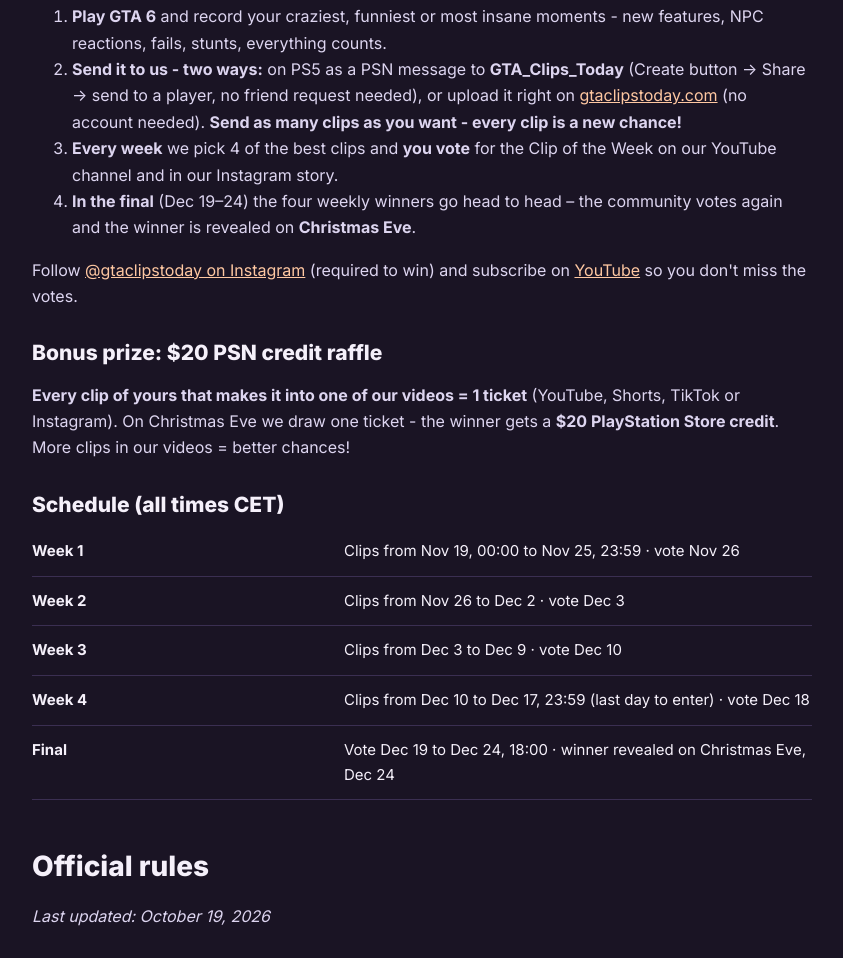
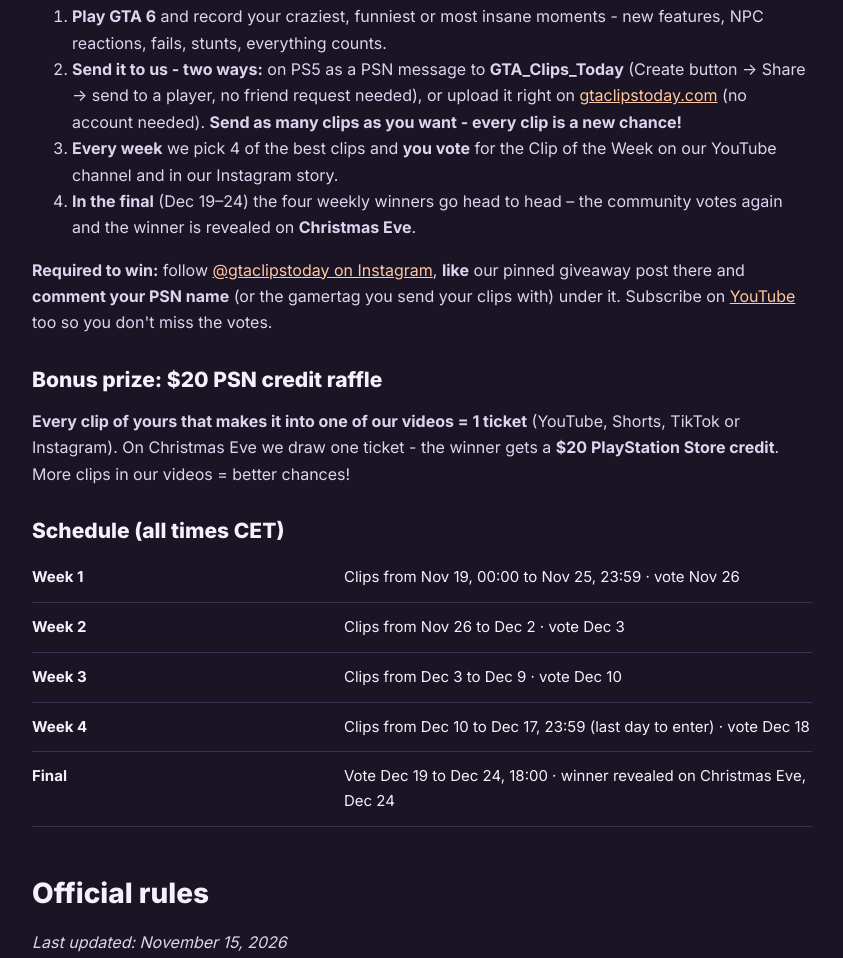
Before and after one commit to gtaclipstoday/website, a plain HTML site: page giveaway.html in a window 1280 px wide. Shown: the part 953-1911 px from the top of the page, without its empty margins (92-935 px from the left). Drawn offline with Linux system fonts and the light colour scheme.

Commit message:
Giveaway rules: like + comment on pinned Instagram post required to win
Co-Authored-By: Claude Opus 5.5 <noreply@anthropic.com>

```diff
--- a/giveaway.html
+++ b/giveaway.html
@@ -35,7 +35,7 @@
         <li><strong>Every week</strong> we pick 4 of the best clips and <strong>you vote</strong> for the Clip of the Week on our YouTube channel and in our Instagram story.</li>
         <li><strong>In the final</strong> (Dec 19–24) the four weekly winners go head to head – the community votes again and the winner is revealed on <strong>Christmas Eve</strong>.</li>
       </ol>
-      <p>Follow <a href="https://www.instagram.com/gtaclipstoday" target="_blank" rel="noopener">@gtaclipstoday on Instagram</a> (required to win) and subscribe on <a href="https://www.youtube.com/@GTA_Clips_Today?sub_confirmation=1" target="_blank" rel="noopener">YouTube</a> so you don't miss the votes.</p>
+      <p><strong>Required to win:</strong> follow <a href="https://www.instagram.com/gtaclipstoday" target="_blank" rel="noopener">@gtaclipstoday on Instagram</a>, <strong>like</strong> our pinned giveaway post there and <strong>comment your PSN name</strong> (or the gamertag you send your clips with) under it. Subscribe on <a href="https://www.youtube.com/@GTA_Clips_Today?sub_confirmation=1" target="_blank" rel="noopener">YouTube</a> too so you don't miss the votes.</p>
 
       <h2>Bonus prize: $20 PSN credit raffle</h2>
       <p><strong>Every clip of yours that makes it into one of our videos = 1 ticket</strong> (YouTube, Shorts, TikTok or Instagram). On Christmas Eve we draw one ticket - the winner gets a <strong>$20 PlayStation Store credit</strong>. More clips in our videos = better chances!</p>
@@ -50,7 +50,7 @@
       </table>
 
       <h1 style="font-size:28px;margin-top:50px">Official rules</h1>
-      <p><em>Last updated: October 19, 2026</em></p>
+      <p><em>Last updated: November 15, 2026</em></p>
 
       <h2>1. Organizer</h2>
       <p>The giveaway is organized by GTA Clips Today, Hakan Tetik (contact details in our <a href="impressum.html">Impressum</a>, email <a href="mailto:contact@gtaclipstoday.com">contact@gtaclipstoday.com</a>). It is <strong>not sponsored, endorsed or administered by, or associated with</strong> Sony Interactive Entertainment, PlayStation, Rockstar Games, Take-Two Interactive, Instagram/Meta, YouTube/Google or TikTok. These companies are not responsible for the giveaway.</p>
@@ -63,7 +63,7 @@
         <li>Anyone aged 16 or older. Participants under 18 need the consent of a parent or legal guardian, who must confirm it if they win.</li>
         <li>Participants worldwide, except residents of countries to which shipping is prohibited by law or sanctions (for example Russia, Belarus, Iran, North Korea, Syria, Cuba).</li>
         <li>Excluded: the organizer and his family members.</li>
-        <li>To be eligible to win, you must follow @gtaclipstoday on Instagram at the time the winner is determined.</li>
+        <li>To be eligible to win, you must, at the time the winner is determined, (a) follow @gtaclipstoday on Instagram, (b) like our pinned giveaway post on that Instagram account and (c) have commented under that post with your PSN Online ID or the gamertag you used for your clips. We check this before announcing a winner; if a requirement is not met, the prize goes to the clip with the next-best result.</li>
       </ul>
 
       <h2>4. How to enter</h2>
```
